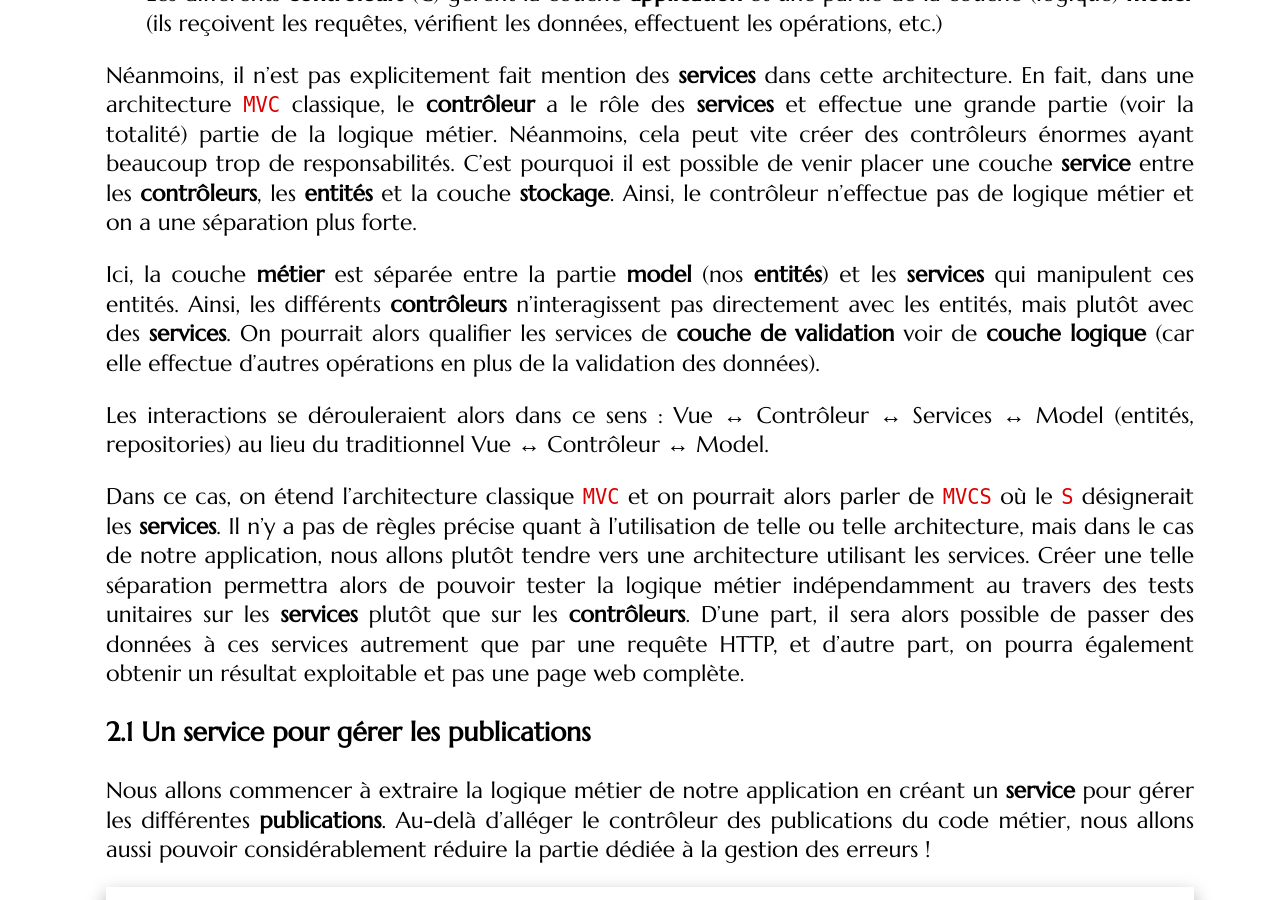
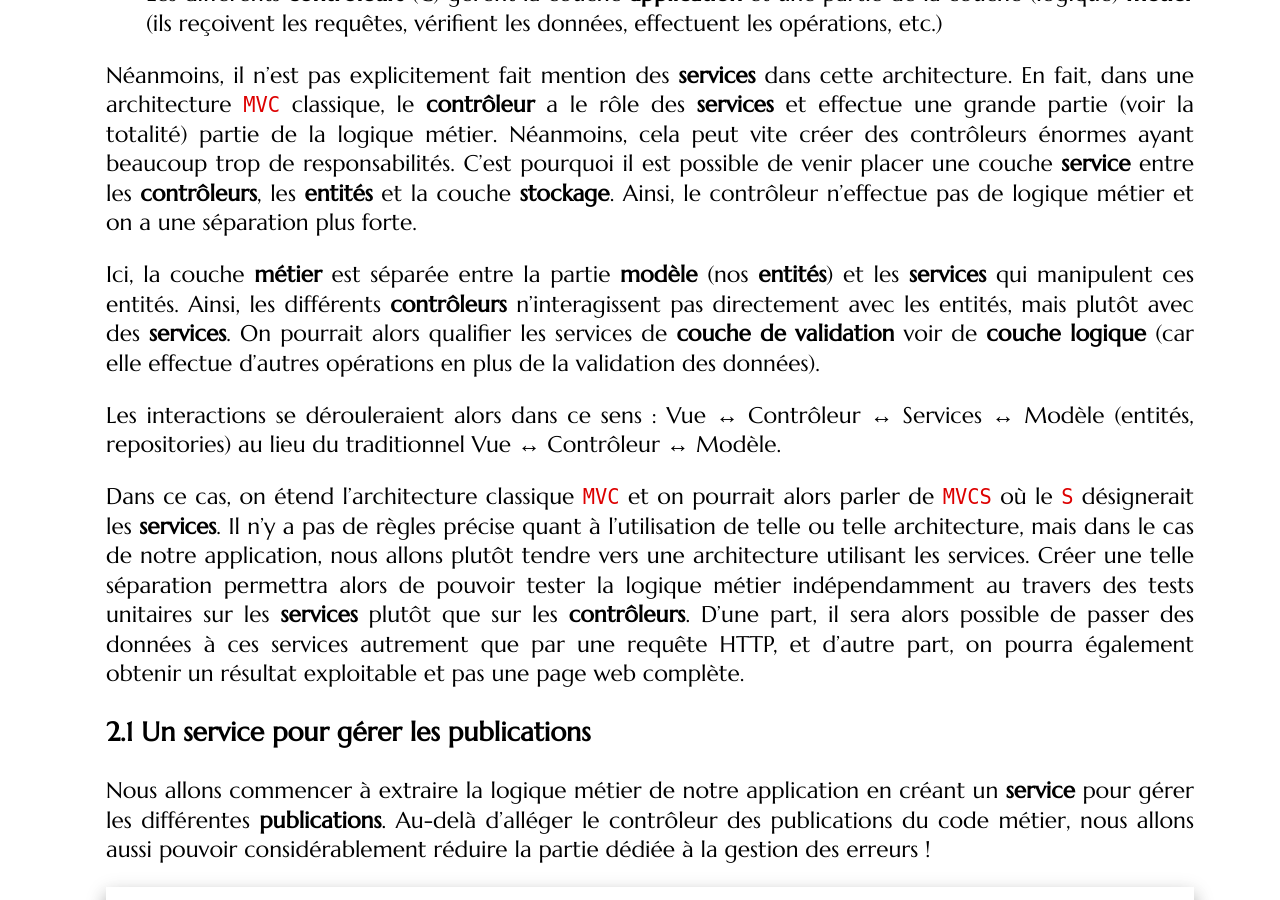
Before and after one commit to romainlebreton/R4.A.10-ComplementWeb, a Jekyll site: the page built from tutorials/tutorial_tests_1.md, in a window 1280 px wide and 900 px high, scrolled down 7938 px. Built offline with Jekyll 4.4.1, drawn with Linux system fonts in a browser that asks for light colours; some web fonts are replaced.

Commit message:
Model → modèle

```diff
--- a/tutorials/tutorial_tests_1.md
+++ b/tutorials/tutorial_tests_1.md
@@ -253,9 +253,9 @@ Cette architecture permet de séparer les entités, les vues et les contrôleurs
 
 Néanmoins, il n'est pas explicitement fait mention des **services** dans cette architecture. En fait, dans une architecture `MVC` classique, le **contrôleur** a le rôle des **services** et effectue une grande partie (voir la totalité) partie de la logique métier. Néanmoins, cela peut vite créer des contrôleurs énormes ayant beaucoup trop de responsabilités. C'est pourquoi il est possible de venir placer une couche **service** entre les **contrôleurs**, les **entités** et la couche **stockage**. Ainsi, le contrôleur n'effectue pas de logique métier et on a une séparation plus forte.
 
-Ici, la couche **métier** est séparée entre la partie **model** (nos **entités**) et les **services** qui manipulent ces entités. Ainsi, les différents **contrôleurs** n'interagissent pas directement avec les entités, mais plutôt avec des **services**. On pourrait alors qualifier les services de **couche de validation** voir de **couche logique** (car elle effectue d'autres opérations en plus de la validation des données).
+Ici, la couche **métier** est séparée entre la partie **modèle** (nos **entités**) et les **services** qui manipulent ces entités. Ainsi, les différents **contrôleurs** n'interagissent pas directement avec les entités, mais plutôt avec des **services**. On pourrait alors qualifier les services de **couche de validation** voir de **couche logique** (car elle effectue d'autres opérations en plus de la validation des données).
 
-Les interactions se dérouleraient alors dans ce sens : Vue ↔ Contrôleur ↔ Services ↔ Model (entités, repositories) au lieu du traditionnel Vue ↔ Contrôleur ↔ Model.
+Les interactions se dérouleraient alors dans ce sens : Vue ↔ Contrôleur ↔ Services ↔ Modèle (entités, repositories) au lieu du traditionnel Vue ↔ Contrôleur ↔ Modèle.
 
 Dans ce cas, on étend l'architecture classique `MVC` et on pourrait alors parler de `MVCS` où le `S` désignerait les **services**. Il n'y a pas de règles précise quant à l'utilisation de telle ou telle architecture, mais dans le cas de notre application, nous allons plutôt tendre vers une architecture utilisant les services. Créer une telle séparation permettra alors de pouvoir tester la logique métier indépendamment au travers des tests unitaires sur les **services** plutôt que sur les **contrôleurs**. D'une part, il sera alors possible de passer des données à ces services autrement que par une requête HTTP, et d'autre part, on pourra également obtenir un résultat exploitable et pas une page web complète.
 
@@ -503,7 +503,7 @@ Il est temps pour vous de découvrir un outil fort utile pour pouvoir mesurer (e
 
 Il est difficile de savoir jusqu'où tester une application. Le but des tests n'est en réalité pas de vérifier que tout fonctionne mais plutôt de trouver des dysfonctionnements. Le nombre et la variété des tests à produire dépendent donc fortement du contexte. Néanmoins, une couverture de code de **100%** (donc, des tests qui passent au moins une fois par chaque ligne de code du programme) est un premier indicateur de la qualité des tests. Dans ce cas, on peut alors considérer qu'il y a un nombre assez important de tests et qu'ils sont assez variés. Néanmoins, cela ne signifie pas nécessairement qu'il faut s'arrêter de tester à partir de là. Il faut prévoir le plus de scénarios possibles (deux scénarios différents peuvent déclencher les mêmes lignes de code).
 
-Il faut également se poser la question de **la portée** des tests. Doit-on (peut-on ?) tout tester ? Par exemple, est-il pertinent d'écrire des tests unitaires pour les contrôleurs dans leur état actuel vu que leur rôle se limite à la réalisation d'un pont entre la couche présentation (les vues, la requête HTTP) et la couche service. Cela relève plutôt de tests réalisés directement sur l'interface (ce que vous faisiez jusqu'ici). Il est possible de mettre en place des tests unitaires sur à peu près tous les éléments du programme, mais généralement, on va plutôt se concentrer sur la partie métier avec les **services** puis la partie **modele**. Obtenir une couverture proche de 100% sur ces parties constitue un premier critère de qualité.
+Il faut également se poser la question de **la portée** des tests. Doit-on (peut-on ?) tout tester ? Par exemple, est-il pertinent d'écrire des tests unitaires pour les contrôleurs dans leur état actuel vu que leur rôle se limite à la réalisation d'un pont entre la couche présentation (les vues, la requête HTTP) et la couche service. Cela relève plutôt de tests réalisés directement sur l'interface (ce que vous faisiez jusqu'ici). Il est possible de mettre en place des tests unitaires sur à peu près tous les éléments du programme, mais généralement, on va plutôt se concentrer sur la partie métier avec les **services** puis la partie **modèle**. Obtenir une couverture proche de 100% sur ces parties constitue un premier critère de qualité.
 
 <div class="exercise">
 
```
